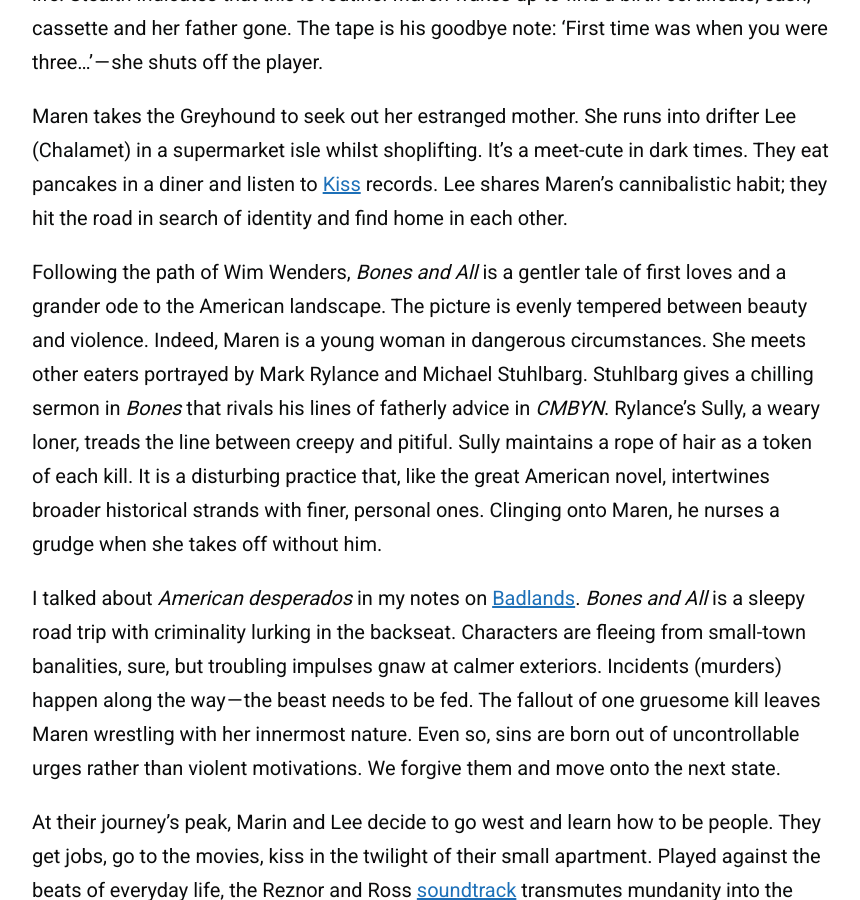
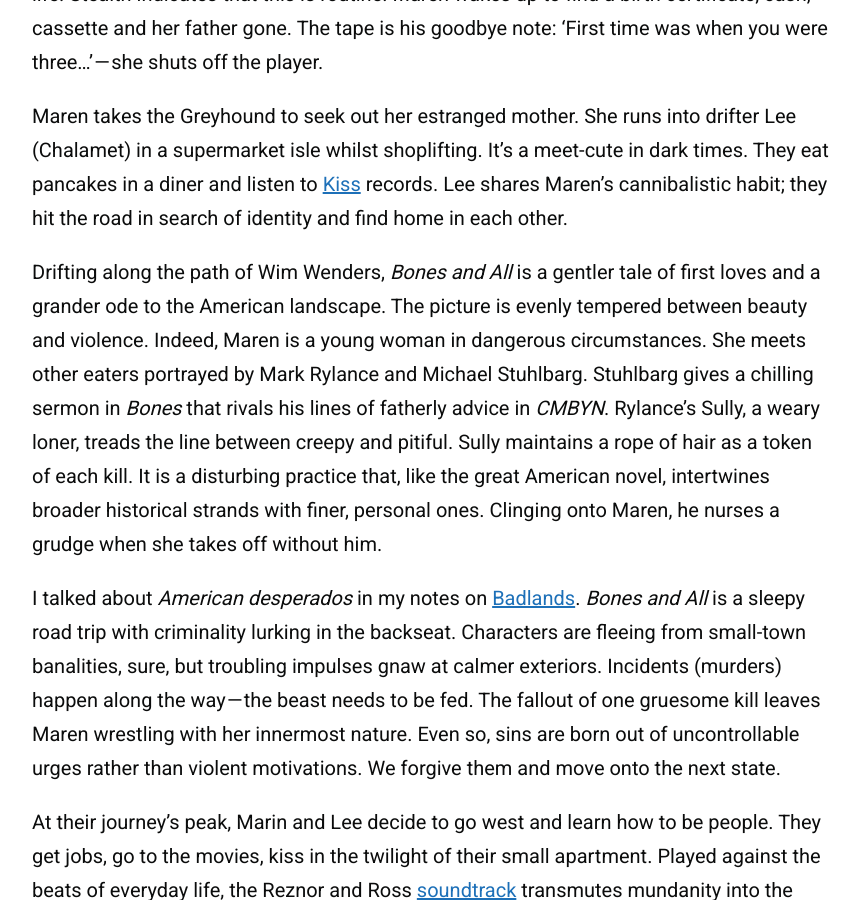
Before and after one commit to zoeurl/zoedowney.github.io, a Jekyll site: the page built from _posts/2023-08-07-bones-and-all.md, in a window 1280 px wide and 900 px high, scrolled down 1433 px. Shown: the whole window, without its empty margins (208-1068 px from the left). Built offline with Jekyll 4.4.1, drawn with Linux system fonts in a browser that asks for light colours.

Commit message:
Update 2023-08-07-bones-and-all.md

```diff
--- a/_posts/2023-08-07-bones-and-all.md
+++ b/_posts/2023-08-07-bones-and-all.md
@@ -18,7 +18,7 @@
 
 Maren takes the Greyhound to seek out her estranged mother. She runs into drifter Lee (Chalamet) in a supermarket isle whilst shoplifting. It’s a meet-cute in dark times. They eat pancakes in a diner and listen to [Kiss](https://www.youtube.com/watch?v=Gcj34XixuYg&ab_channel=KissVEVO) records. Lee shares Maren’s cannibalistic habit; they hit the road in search of identity and find home in each other.
 
-Following the path of Wim Wenders, _Bones and All_ is a gentler tale of first loves and a grander ode to the American landscape. The picture is evenly tempered between beauty and violence. Indeed, Maren is a young woman in dangerous circumstances. She meets other eaters portrayed by Mark Rylance and Michael Stuhlbarg. Stuhlbarg gives a chilling sermon in _Bones_ that rivals his lines of fatherly advice in _CMBYN_. Rylance’s Sully, a weary loner, treads the line between creepy and pitiful. Sully maintains a rope of hair as a token of each kill. It is a disturbing practice that, like the great American novel, intertwines broader historical strands with finer, personal ones. Clinging onto Maren, he nurses a grudge when she takes off without him.
+Drifting along the path of Wim Wenders, _Bones and All_ is a gentler tale of first loves and a grander ode to the American landscape. The picture is evenly tempered between beauty and violence. Indeed, Maren is a young woman in dangerous circumstances. She meets other eaters portrayed by Mark Rylance and Michael Stuhlbarg. Stuhlbarg gives a chilling sermon in _Bones_ that rivals his lines of fatherly advice in _CMBYN_. Rylance’s Sully, a weary loner, treads the line between creepy and pitiful. Sully maintains a rope of hair as a token of each kill. It is a disturbing practice that, like the great American novel, intertwines broader historical strands with finer, personal ones. Clinging onto Maren, he nurses a grudge when she takes off without him.
 
 I talked about _American desperados_ in my notes on [Badlands](https://medium.com/@zoedowney/my-year-at-the-movies-day-1-36bc45f526e9). _Bones and All_ is a sleepy road trip with criminality lurking in the backseat. Characters are fleeing from small-town banalities, sure, but troubling impulses gnaw at calmer exteriors. Incidents (murders) happen along the way — the beast needs to be fed. The fallout of one gruesome kill leaves Maren wrestling with her innermost nature. Even so, sins are born out of uncontrollable urges rather than violent motivations. We forgive them and move onto the next state.
 
```
